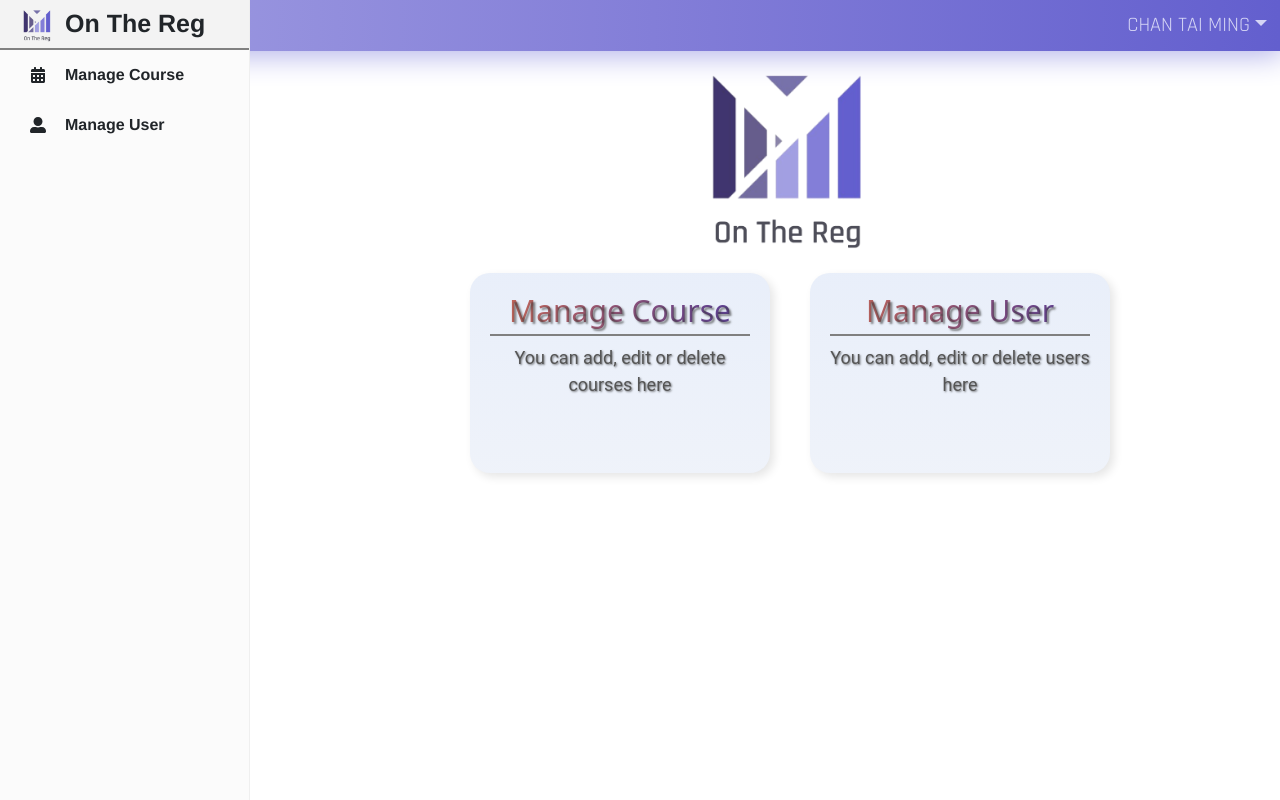
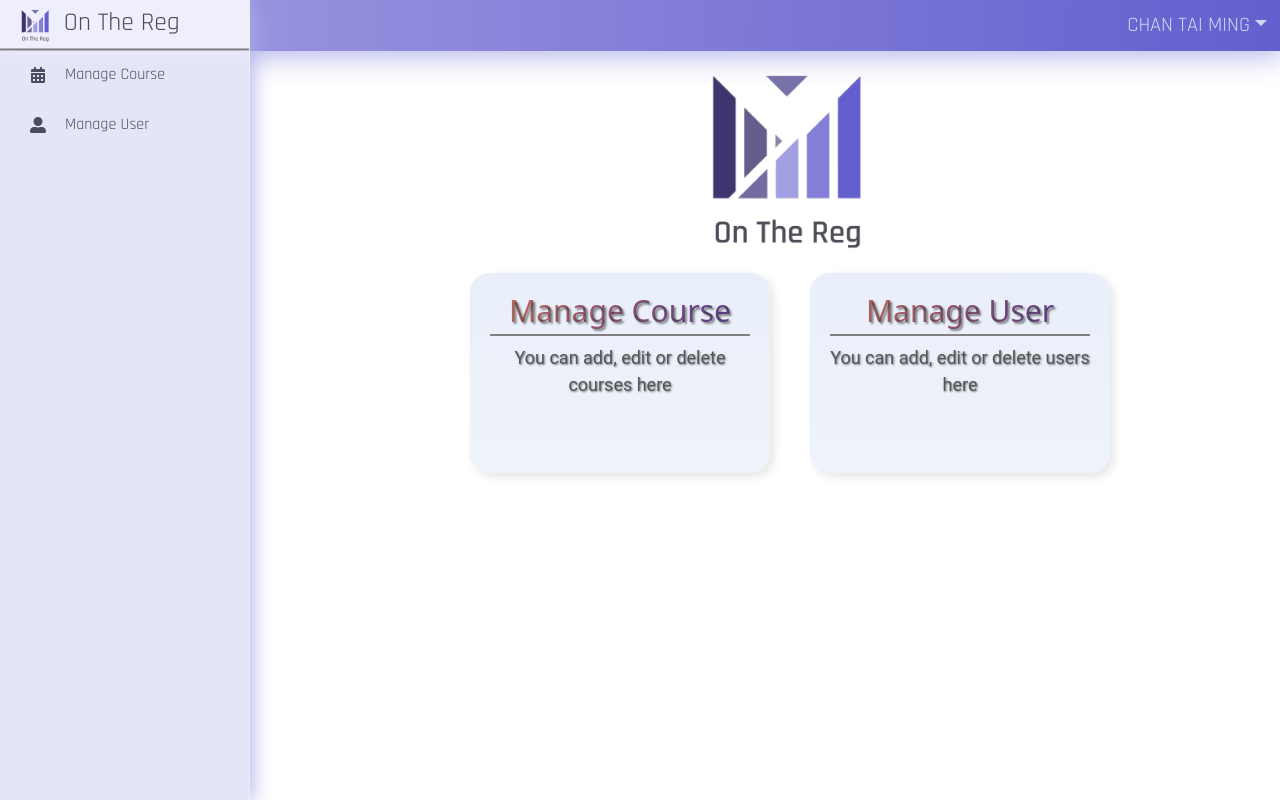
Before and after one commit to tsoikh0917/on_the_reg, a React (Create React App) app in the folder client/: page / in a window 1280 px wide. Built offline with nearby package versions, Linux system fonts and the light colour scheme.

Commit message:
top_bar_css_added

```diff
--- a/client/src/components/sidebar/sidebar.css
+++ b/client/src/components/sidebar/sidebar.css
@@ -1,11 +1,17 @@
+@import url('https://fonts.googleapis.com/css2?family=Rajdhani:wght@300;400;500&display=swap');
 .side {
   font-family: "Helvetica Neue", sans-serif;
   font-weight: bold;
 }
+
 #s {
   font-size: 25px;
-  font-weight: bold;
+  font-weight: 400;
+  font-family: 'Rajdhani', sans-serif;
 }
+
+
+
 .header {
   background-image: linear-gradient(to left, #553c9a, #a577d3);
   color: transparent;
@@ -13,10 +19,41 @@
   -webkit-background-clip: text;
   text-align: center;
 }
+
 .si {
-  background-color: white;
+  background-color: #B6B6FA;
+  color: #4c4c5d;
+  box-shadow: 2px 2px 20px #AFAFE9;
+  font-weight: 400;
+  font-family: 'Rajdhani', sans-serif;
 }
 
 #st {
   color: rgb(26, 40, 59);
 }
+
+#bar_component {
+  transition: 0.5s;
+}
+
+#bar_component:hover{
+  background-color: #B6B6FA;
+  color: #4c4c5d;
+  box-shadow: 1px 1px 10px #AFAFE9;
+  font-weight: 400;
+  font-family: 'Rajdhani', sans-serif;
+  transform: scale(1.01);
+}
+
+#ts{
+  transition: 0.5s;
+}
+
+#ts:hover{
+  background-color: #eeeefd;
+  color: #4c4c5d;
+  box-shadow: 2px 2px 10px #ececf9;
+  font-weight: 400;
+  font-family: 'Rajdhani', sans-serif;
+  transform: scale(1.02);
+}
--- a/client/src/components/sidebar/sidebar_a.jsx
+++ b/client/src/components/sidebar/sidebar_a.jsx
@@ -21,10 +21,10 @@ function ASideBar() {
             <MenuItem
               icon={<FaCalendarAlt />}
               component={<Link to="/aViewCourse" />}
-            >
+            id = "bar_component">
               Manage Course
             </MenuItem>
-            <MenuItem icon={<FaUserAlt />} component={<Link to="/aViewUser" />}>
+            <MenuItem icon={<FaUserAlt />} component={<Link to="/aViewUser" />} id = "bar_component">
               Manage User
             </MenuItem>
           </Menu>
--- a/client/src/components/sidebar/topbar.css
+++ b/client/src/components/sidebar/topbar.css
@@ -65,6 +65,8 @@ html {
 #dropdown_item:hover{
   background-color:#7772d1;
   color: #F0F0F8;
+  transform: scale(1.01);
+  box-shadow: 0.5px 0.5px 5px #7772d1;
 }
 
 #my_topbar {
```
